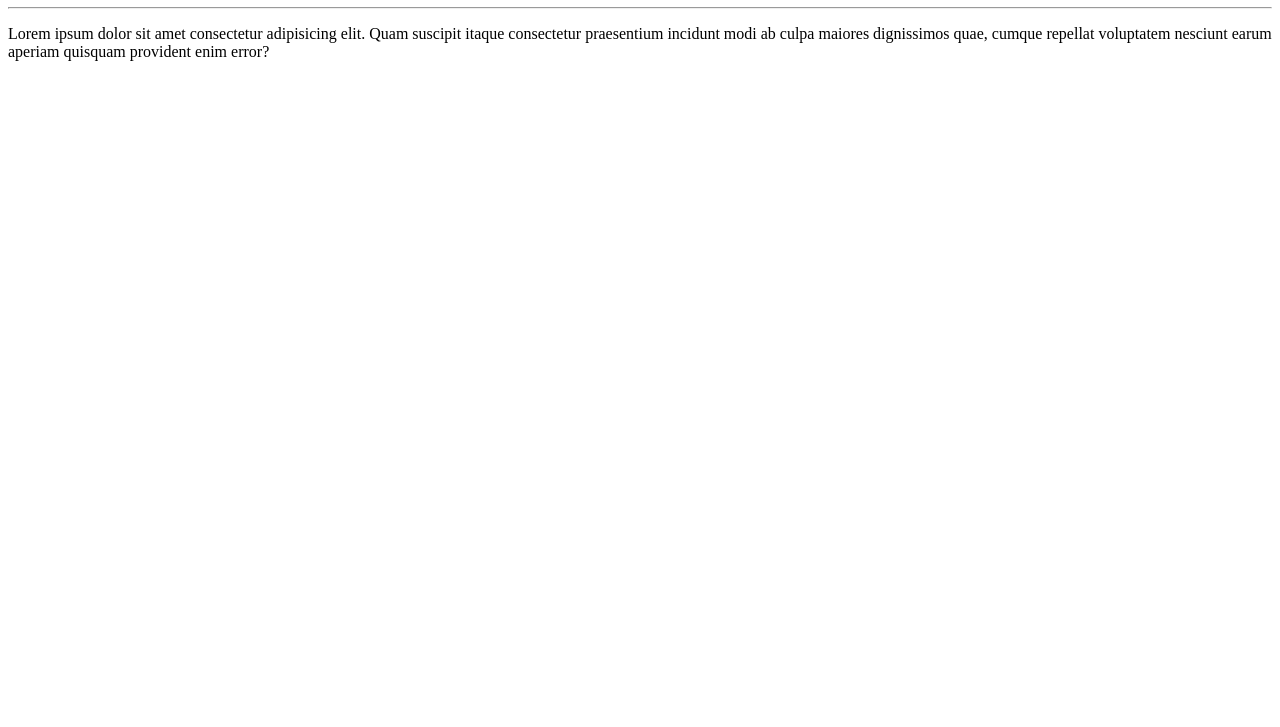
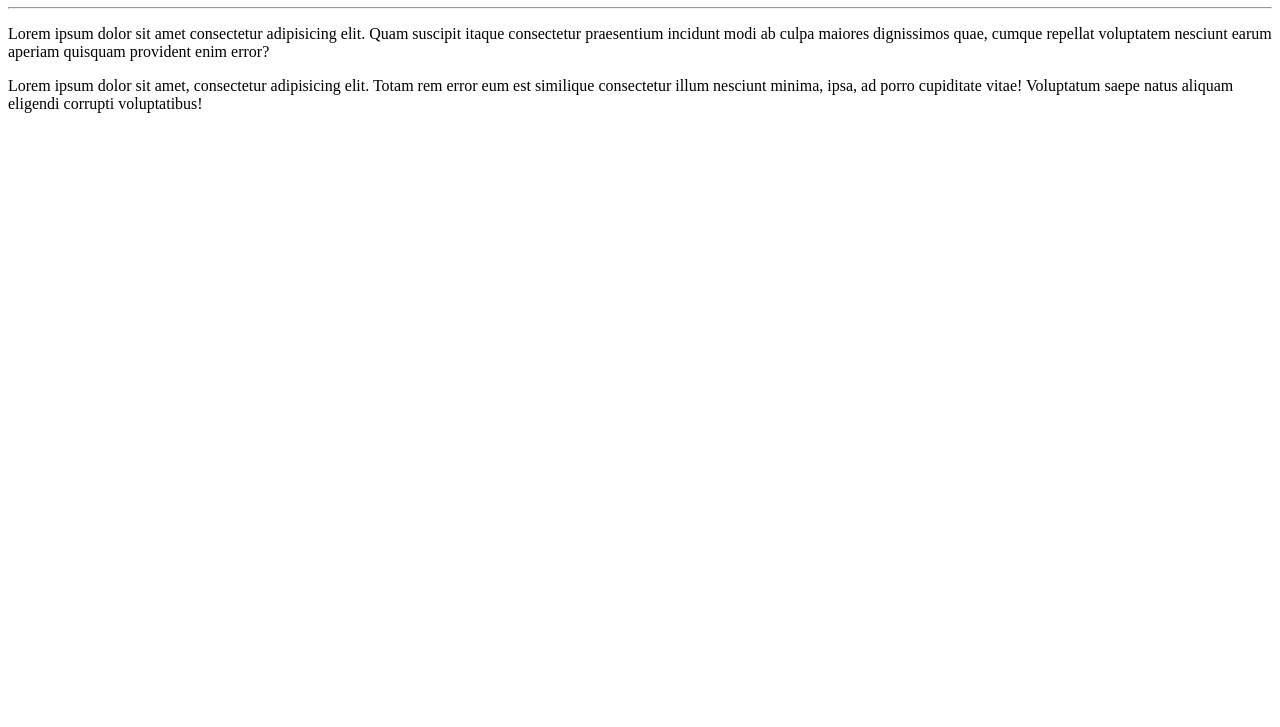
Before and after one commit to IamHerica/Curso-em-Video, a plain HTML site: page index.html in a window 1280 px wide. Shown: the part 73-800 px from the top of the page. Drawn offline with Linux system fonts and the light colour scheme.

Commit message:
Adicionei mais um paragrafo

```diff
--- a/index.html
+++ b/index.html
@@ -11,5 +11,8 @@
     <p>
         Lorem ipsum dolor sit amet consectetur adipisicing elit. Quam suscipit itaque consectetur praesentium incidunt modi ab culpa maiores dignissimos quae, cumque repellat voluptatem nesciunt earum aperiam quisquam provident enim error?
     </p>
+    <p>
+        Lorem ipsum dolor sit amet, consectetur adipisicing elit. Totam rem error eum est similique consectetur illum nesciunt minima, ipsa, ad porro cupiditate vitae! Voluptatum saepe natus aliquam eligendi corrupti voluptatibus!
+    </p>
 </body>
 </html>
```
